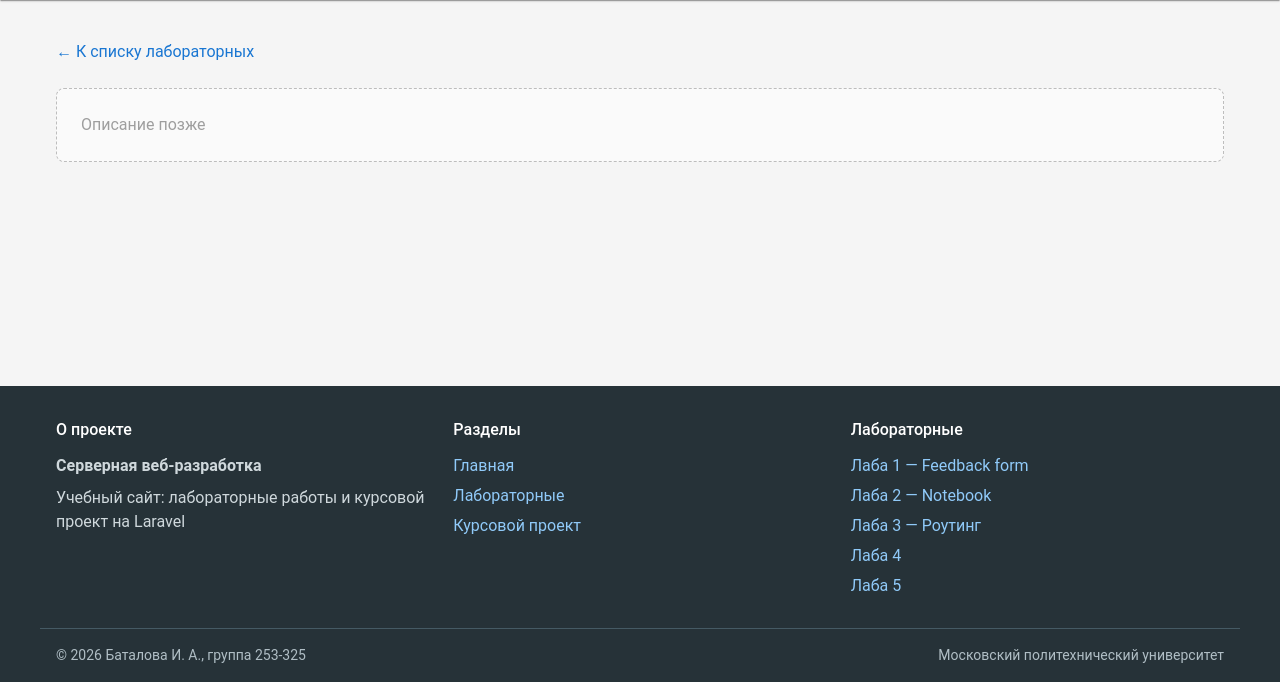
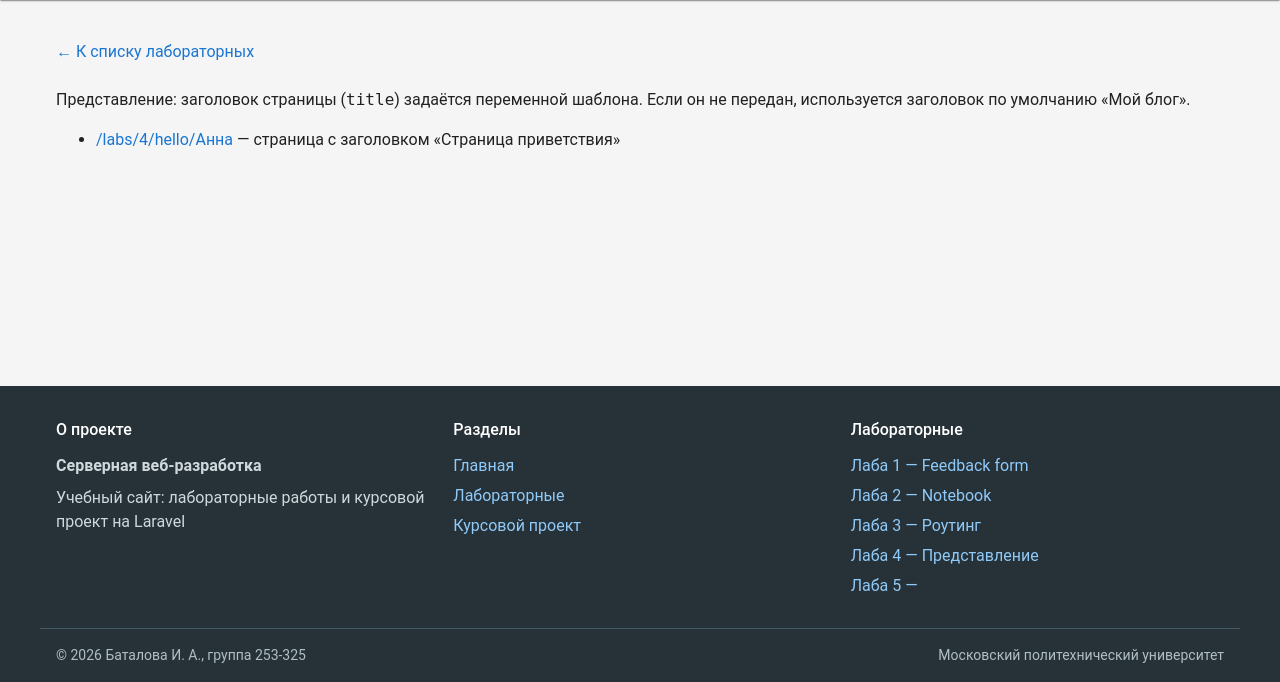
Before and after one commit to innabatalova/server-dev-course-project, a Laravel app: page /labs/4 in a window 1280 px wide. Shown: the part 118-800 px from the top of the page. Run offline with Laravel 12, Linux system fonts and the light colour scheme; style sheets or scripts are compiled from the project's sources.

Commit message:
feat: add lab 4 page title via view variable with default

```diff
--- a/resources/views/components/footer.blade.php
+++ b/resources/views/components/footer.blade.php
@@ -19,9 +19,8 @@
                 <li><a href="/labs/1">Лаба 1 — Feedback form</a></li>
                 <li><a href="/labs/2">Лаба 2 — Notebook</a></li>
                 <li><a href="/labs/3">Лаба 3 — Роутинг</a></li>
-                @foreach (range(4, 5) as $n)
-                    <li><a href="/labs/{{ $n }}">Лаба {{ $n }}</a></li>
-                @endforeach
+                <li><a href="/labs/4">Лаба 4 — Представление</a></li>
+                <li><a href="/labs/5">Лаба 5 — </a></li>
             </ul>
         </div>
     </div>
--- a/resources/views/components/header.blade.php
+++ b/resources/views/components/header.blade.php
@@ -20,9 +20,8 @@
                 <a href="/labs/1">Лаба 1 — Feedback form</a>
                 <a href="/labs/2">Лаба 2 — Notebook</a>
                 <a href="/labs/3">Лаба 3 — Роутинг</a>
-                @foreach (range(4, 5) as $n)
-                    <a href="/labs/{{ $n }}">Лаба {{ $n }}</a>
-                @endforeach
+                <a href="/labs/4">Лаба 4 — Представление</a>
+                <a href="/labs/5">Лаба 5 — </a>
             </div>
         </div>
         <a href="/course" @class(['active' => request()->is('course*')])>Курсовой проект</a>
--- a/resources/views/components/layout.blade.php
+++ b/resources/views/components/layout.blade.php
@@ -1,4 +1,4 @@
-@props(['title' => 'Серверная веб-разработка', 'heading' => null])
+@props(['title' => 'Мой блог', 'heading' => null])
 <!DOCTYPE html>
 <html lang="ru">
 <head>
--- /dev/null
+++ b/resources/views/labs/lab4/hello.blade.php
@@ -0,0 +1,4 @@
+<x-layout :title="$title" heading="Приветствие">
+    <p><a href="/labs/4">← К лабе 4</a></p>
+    <p>Привет, {{ $name }}</p>
+</x-layout>
--- /dev/null
+++ b/resources/views/labs/lab4/index.blade.php
@@ -0,0 +1,8 @@
+<x-layout heading="Лабораторная работа 4">
+    <p><a href="/labs">← К списку лабораторных</a></p>
+    <p>Представление: заголовок страницы (<code>title</code>) задаётся переменной шаблона. Если он не передан, используется заголовок по умолчанию «Мой блог».</p>
+
+    <ul>
+        <li><a href="/labs/4/hello/Анна">/labs/4/hello/Анна</a> — страница с заголовком «Страница приветствия»</li>
+    </ul>
+</x-layout>
--- a/routes/web.php
+++ b/routes/web.php
@@ -4,6 +4,7 @@ use App\Http\Controllers\ContactController;
 use App\Http\Controllers\Lab1Controller;
 use Illuminate\Support\Facades\Route;
 use App\Http\Controllers\GreetingController;
+use App\Http\Controllers\Lab4Controller;
 
 Route::view('/', 'home');
 Route::view('/labs', 'labs.index');
@@ -24,5 +25,7 @@ Route::view('/labs/3', 'labs.lab3.index');
 Route::get('/labs/3/hello/{name}', [GreetingController::class, 'sayHello']);
 Route::get('/labs/3/bye/{name}', [GreetingController::class, 'sayBye']);
 
+Route::view('/labs/4', 'labs.lab4.index');
+Route::get('/labs/4/hello/{name}', [Lab4Controller::class, 'hello']);
 
-Route::view('/labs/{n}', 'labs.stub')->where('n', '[4-5]');
+Route::view('/labs/{n}', 'labs.stub')->where('n', '5');
```
Also changed, not shown: app/Http/Controllers/Lab4Controller.php (added, +14 -0 lines), resources/views/labs/index.blade.php (+2 -6 lines).
